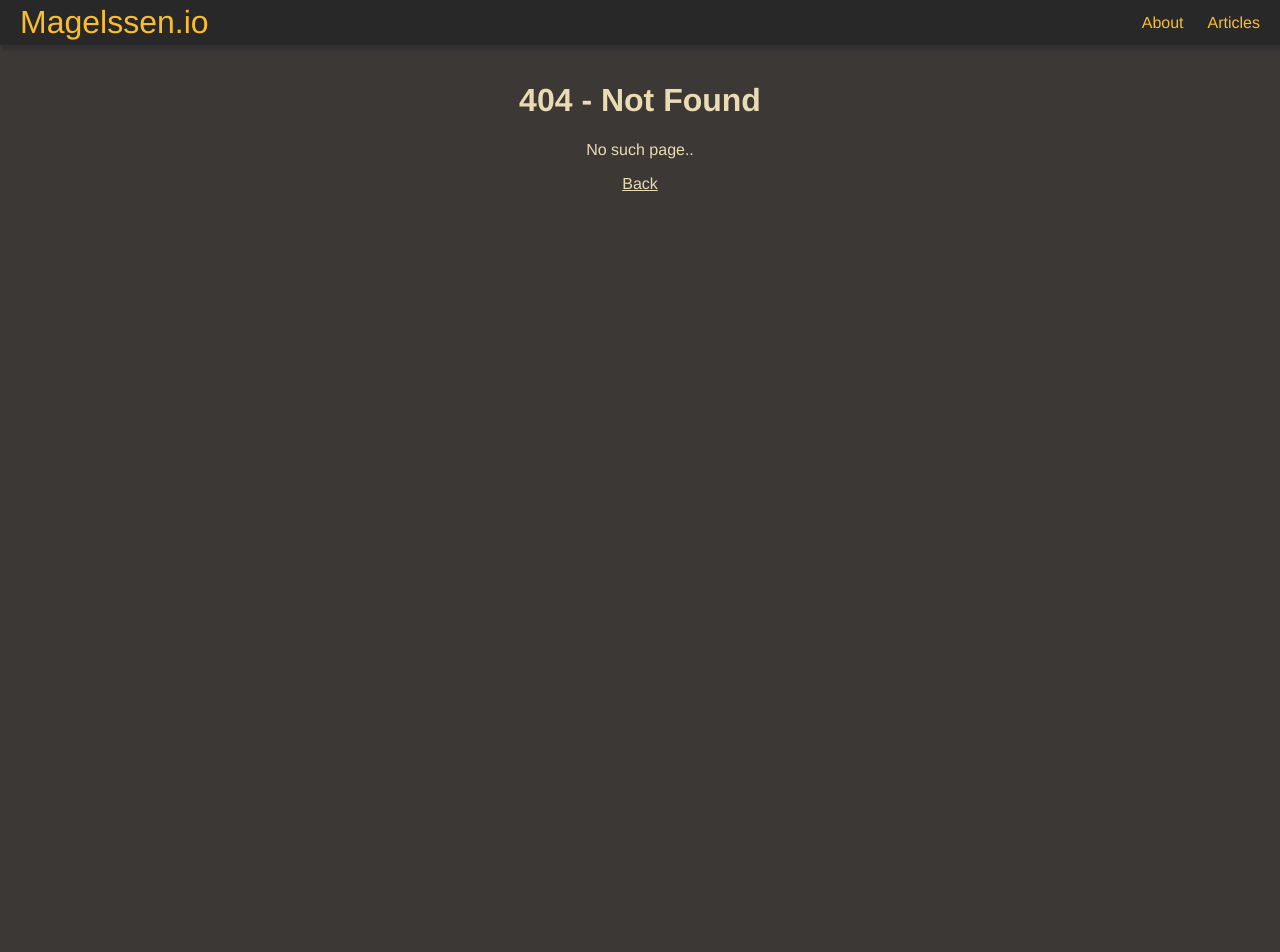
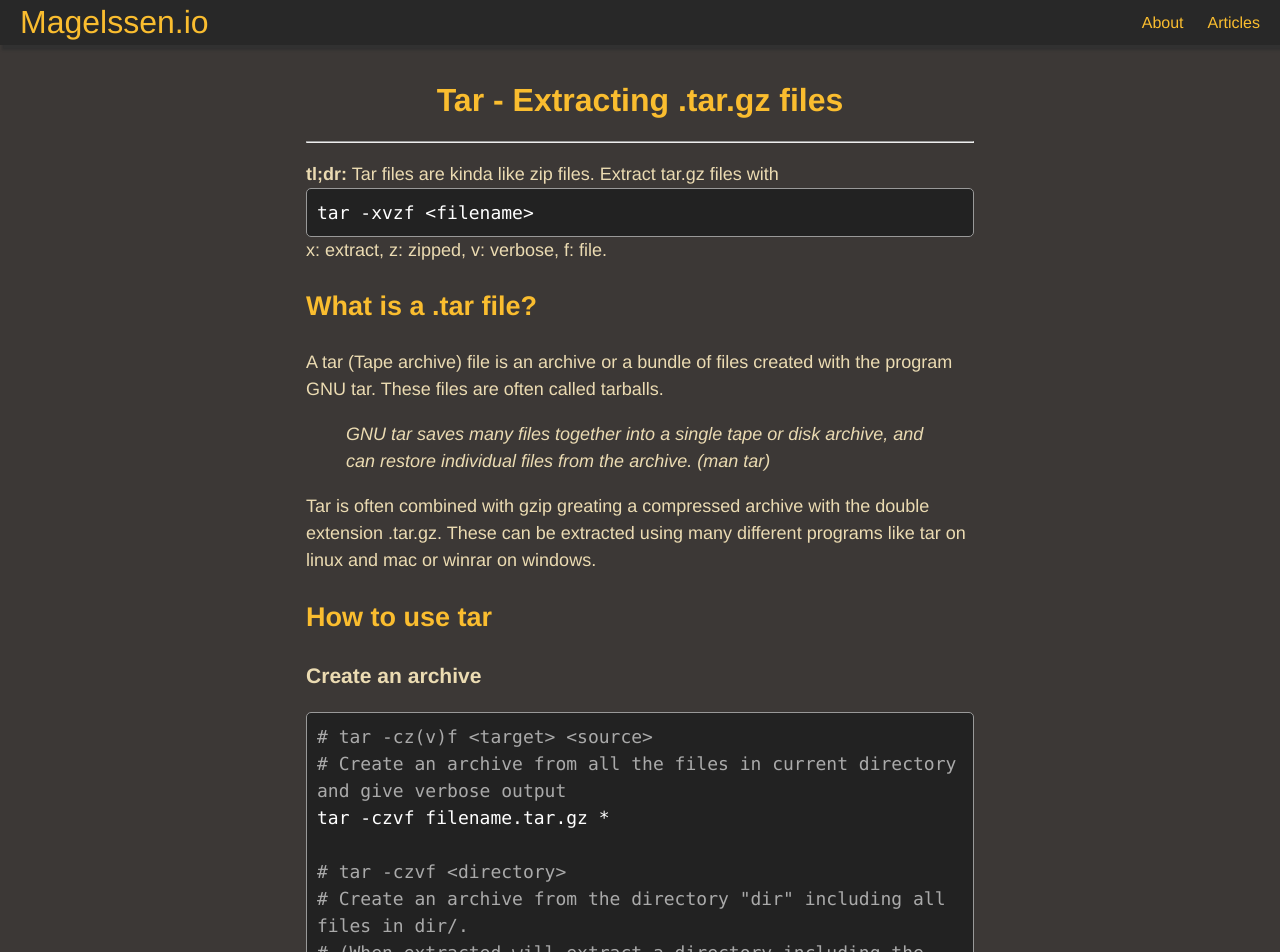
Before and after one commit to l4rma/magelssen.io, a React app in the folder frontend/: page /Articles/tar in a window 1280 px wide. Before the commit this address had no page. Shown: the top 952 px of the page. Before the commit the page ends 800 px from the top, so only its background shows below. Built offline with nearby package versions, Linux system fonts and the light colour scheme.

Commit message:
created tar article

```diff
--- a/frontend/package.json
+++ b/frontend/package.json
@@ -24,6 +24,7 @@
     "webpack-dev-server": "^4.11.1"
   },
   "dependencies": {
+    "highlight.js": "^11.7.0",
     "react": "^18.2.0",
     "react-dom": "^18.2.0",
     "react-router": "^6.8.2",
--- a/frontend/src/App.jsx
+++ b/frontend/src/App.jsx
@@ -4,6 +4,7 @@ import About from "./pages/about";
 import ErrorView from "./pages/ErrorView";
 import Articles from "./pages/articles";
 import ThisWebsite from "./pages/this-website";
+import Tar from "./pages/tar";
 import { Route, Routes } from "react-router-dom"
 import { BrowserRouter } from "react-router-dom";
 
@@ -17,6 +18,7 @@ function App() {
                     <Route path="/About" element={<About />} />
                     <Route path="/Articles" element={<Articles />} />
                     <Route path="/Articles/this-website" element={<ThisWebsite />} />
+                    <Route path="/Articles/tar" element={<Tar />} />
                     <Route path="/*" element={<ErrorView error={404}/>} />
                 </Routes>
             </div>
--- a/frontend/src/css/styles.css
+++ b/frontend/src/css/styles.css
@@ -83,13 +83,55 @@ body {
     margin: 0;
 }
 
+.article-list li {
+  padding-bottom: 15px;
+}
+
+code {
+  background-color: #222;
+  border: 1px solid #999;
+  border-radius: 5px;
+  font-family: Consolas, Monaco, Lucida Console, Courier New;
+  display: block;
+  white-space: pre-wrap;
+  padding: 10px;
+  color: white;
+}
+
 pre code {
   background-color: #222;
   border: 1px solid #999;
+  border-radius: 5px;
+  font-family: Consolas, Monaco, Lucida Console, Courier New;
   display: block;
+  white-space: pre-wrap;
   padding: 10px;
-  white-space: pre-wrap;
 }
+
+.code-comment {
+  font-family: Consolas, Monaco, Lucida Console, Courier New;
+  color: #aaa;
+}
+
+table, th, td {
+  border: 1px solid;
+  border-collapse: collapse;
+  font-family: Consolas, Monaco, Lucida Console, Courier New;
+}
+
+thead tr th{
+  background-color: #222;
+  font-family: helvetica, sans-serif;
+}
+
+th, td {
+  text-align: left;
+  padding: 8px;
+}
+
+tr:nth-child(odd) {background-color: #555;}
+tr:nth-child(even) {background-color: #333;}
+
 
 @media only screen and (min-width: 768px) {
     .container {
--- a/frontend/src/pages/articles.jsx
+++ b/frontend/src/pages/articles.jsx
@@ -4,6 +4,11 @@ export default function Articles() {
         <>
             <h1>Articles</h1>
             <ul className="article-list">
+                <li>
+                    <Link to="/Articles/tar">
+                        Tar - Extracting .tar.gz files
+                    </Link>
+                </li>
                 <li>
                     <Link to="/Articles/this-website">
                         Creating this website: Dev log
--- /dev/null
+++ b/frontend/src/pages/tar.jsx
@@ -0,0 +1,112 @@
+export default function tar() {
+  return(
+    <>
+      <h1 className="article-header">Tar - Extracting .tar.gz files</h1>
+      <hr />
+      <div className="article-text">
+        <p>
+          <strong>tl;dr:</strong> Tar files are kinda like zip files. Extract
+          tar.gz files with
+          <code>tar -xvzf &lt;filename&gt;</code>
+          x: extract, z: zipped, v: verbose, f: file.
+        </p>
+
+        <h2 className="article-sub-header">What is a .tar file?</h2>
+
+        <p>
+          A tar (Tape archive) file is an archive or a bundle of files created
+          with the program GNU tar. These files are often called tarballs.
+        </p>
+
+        <blockquote>
+
+          <p>
+            <em>GNU tar saves many files together into a single tape or disk
+            archive, and can restore individual files from the archive. (man tar)</em>
+          </p>
+
+        </blockquote>
+
+        <p>
+          Tar is often combined with gzip greating a compressed archive with
+          the double extension .tar.gz. These can be extracted using many
+          different programs like tar on linux and mac or winrar on windows.
+        </p>
+
+        <h2 className="article-sub-header" id="how-to-use-tar">How to use tar</h2>
+        <h3 id="create-a-tarball">Create an archive</h3>
+        <pre>
+          <code>
+            <span className="code-comment"># tar -cz(v)f &lt;target&gt; &lt;source&gt;</span><br />
+            <span className="code-comment"># Create an archive from all the files in current directory and give verbose output</span><br />
+            tar -czvf filename.tar.gz *<br />
+            <br />
+            <span className="code-comment"># tar -czvf &lt;directory&gt;</span><br />
+            <span className="code-comment"># Create an archive from the directory &quot;dir&quot; including all files in dir/.</span><br />
+            <span className="code-comment"># (When extracted will extract a directory including the included files)</span><br />
+            tar -czvf dir.tar.gz dir/
+          </code>
+        </pre>
+        <h3 id="list-all-files-in-a-tarball">List the content of an archive</h3>
+        <pre>
+          <code>
+            <span className="code-comment"># tar -t(v)f &lt;filename&gt;</span><br />
+            <span className="code-comment"># List all files included in file.tar.gz</span><br />
+            tar -tvf file.tar.gz
+          </code>
+        </pre>
+        <h3 id="extract-a-tarball">Extract content from an archive</h3>
+        <pre>
+          <code>
+            <span className="code-comment"># tar -xz(v)f &lt;filename&gt;</span><br />
+            <span className="code-comment"># Extract all files from file.tar.gz to current directory</span><br />
+            tar -xzvf file.tar.gz<br />
+            <br />
+            <span className="code-comment"># tar -xzvf &lt;filename&gt; -C &lt;target directory&gt;</span><br />
+            <span className="code-comment"># Extract all files from file.tar.gz to specific directory</span><br />
+            tar -xzvf file.tar.gz -C files/
+          </code>
+        </pre>
+        <h2 className="article-sub-header" id="tar-commands">tar commands</h2>
+        <table>
+          <thead>
+            <tr className="header">
+              <th>Command</th>
+              <th>Description</th>
+            </tr>
+          </thead>
+          <tbody>
+            <tr className="odd">
+              <td>-c</td>
+              <td>Create a new archive</td>
+            </tr>
+            <tr className="even">
+              <td>-z</td>
+              <td>Compress/decompress with gzip</td>
+            </tr>
+            <tr className="odd">
+              <td>-x</td>
+              <td>Extract files from archive</td>
+            </tr>
+            <tr className="even">
+              <td>-f</td>
+              <td>Use archive file</td>
+            </tr>
+            <tr className="odd">
+              <td>-C </td>
+              <td>Change to directory</td>
+            </tr>
+            <tr className="even">
+              <td>-t</td>
+              <td>List archive content</td>
+            </tr>
+            <tr className="odd">
+              <td>-v</td>
+              <td>Verbose output</td>
+            </tr>
+          </tbody>
+        </table>
+      </div>
+    </>
+  );
+}
```
Also changed, not shown: frontend/public/index.html (indentation only), 1 other file (tests, documents, lock files or other folders).
